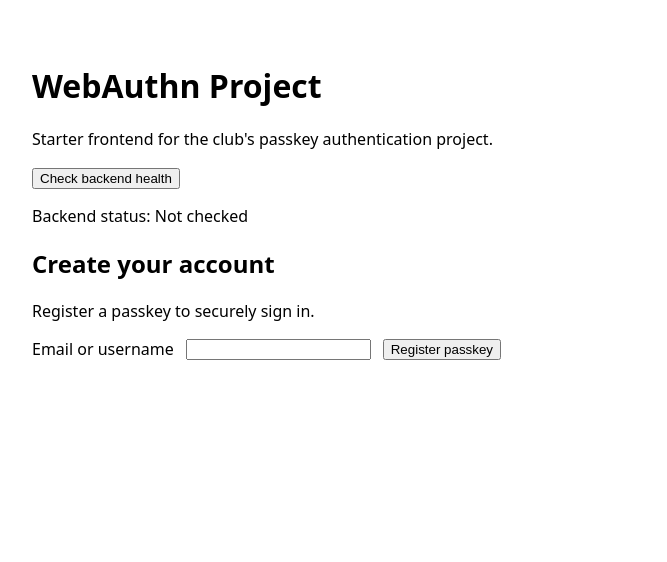
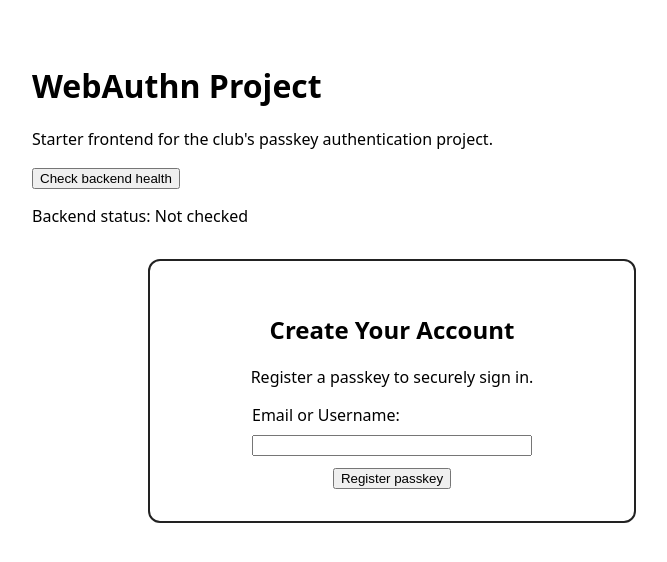
Before and after one commit to Trojan-Horse-Protocol/Biometric-Authentication, a React (Vite) app in the folder frontend/: page / in a window 1280 px wide. Shown: the top 562 px of the page, without its empty margins (248-915 px from the left). Built offline with nearby package versions, Linux system fonts and the light colour scheme; no server answers.

Commit message:
Style registration page

```diff
--- a/frontend/src/App.tsx
+++ b/frontend/src/App.tsx
@@ -35,14 +35,25 @@ function App() {
 
       <p aria-live="polite">Backend status: {backendStatus}</p>
 
-      <section aria-labelledby="registration-heading">
-        <h2 id="registration-heading">Create your account</h2>
+      <section
+        aria-labelledby="registration-heading"
+        style={{
+          border: "2px solid #222",
+          borderRadius: "12px",
+          padding: "2rem",
+          maxWidth: "420px",
+          margin: "2rem auto",
+          textAlign: "center",
+        }}
+      >
+        <h2 id="registration-heading">Create Your Account</h2>
 
         <p>Register a passkey to securely sign in.</p>
 
         <form
           style={{
             display: "flex",
+            flexDirection: "column",
             alignItems: "center",
             gap: "0.75rem",
           }}
@@ -51,14 +62,29 @@ function App() {
             alert("Registration will be connected later.");
           }}
         >
-          <label htmlFor="username">Email or username</label>
+          <div style={{ width: "280px" }}>
+            <label
+              htmlFor="username"
+              style={{
+                display: "block",
+                textAlign: "left",
+                marginBottom: "0.4rem",
+              }}
+             >
+              Email or Username:
+            </label>
 
             <input
               id="username"
               name="username"
               type="text"
               required
+              style={{
+                width: "100%",
+                boxSizing: "border-box",
+              }}
             />
+          </div>
 
           <button type="submit">Register passkey</button>
         </form>
```
Lines whose indentation alone changed are shown as unchanged.
